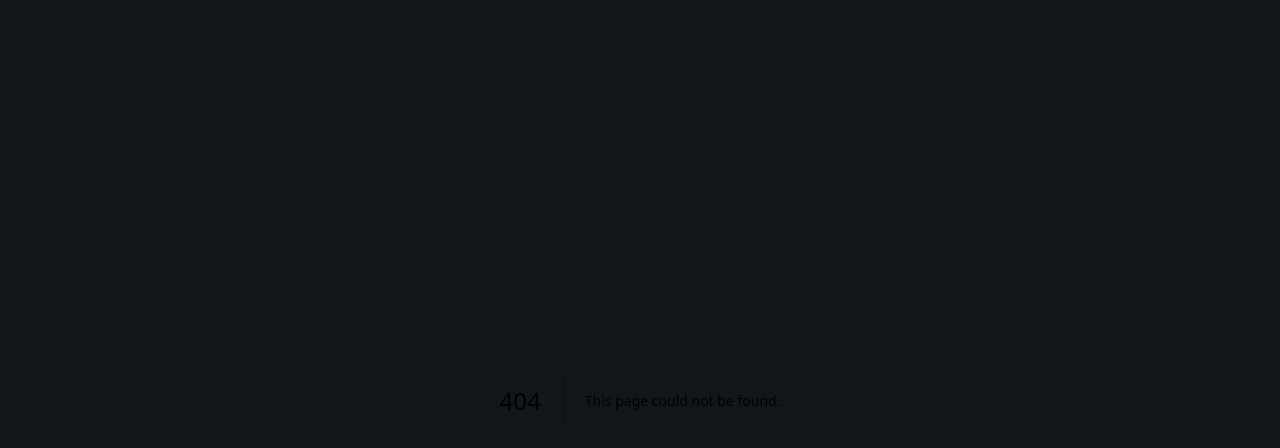
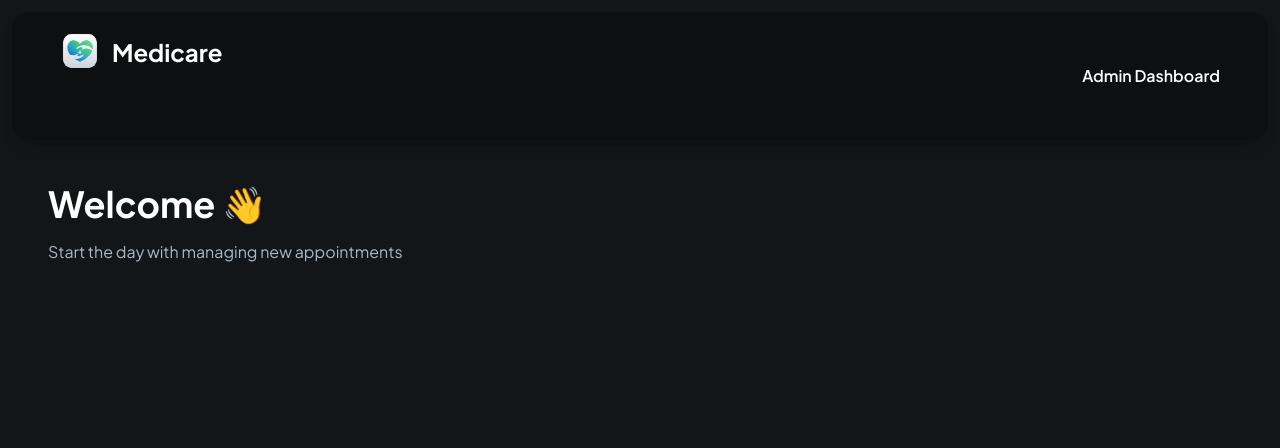
Before and after one commit to kaungmyathan22/next14-healthcare-app, a Next.js app: page /admin in a window 1280 px wide. Before the commit this address had no page. Shown: the top 448 px of the page. Built offline with nearby package versions, Linux system fonts and the light colour scheme.

Commit message:
feat(admin): basic layout added

```diff
--- /dev/null
+++ b/src/app/admin/page.tsx
@@ -0,0 +1,32 @@
+import { LogoImage } from "@/components/LogoImage";
+import Mounted from "@/components/Mounted";
+import Link from "next/link";
+
+const Admin = () => {
+  return (
+    <Mounted>
+      <div className="mx-auto flex max-w-7xl flex-col space-y-14">
+        <header className="admin-header">
+          <Link href="/" className="cursor-pointer">
+            <LogoImage />
+          </Link>
+
+          <p className="text-16-semibold">Admin Dashboard</p>
+        </header>
+
+        <main className="admin-main">
+          <section className="w-full space-y-4">
+            <h1 className="header">Welcome 👋</h1>
+            <p className="text-dark-700">
+              Start the day with managing new appointments
+            </p>
+          </section>
+
+          <section className="admin-stat"></section>
+        </main>
+      </div>
+    </Mounted>
+  );
+};
+
+export default Admin;
```
